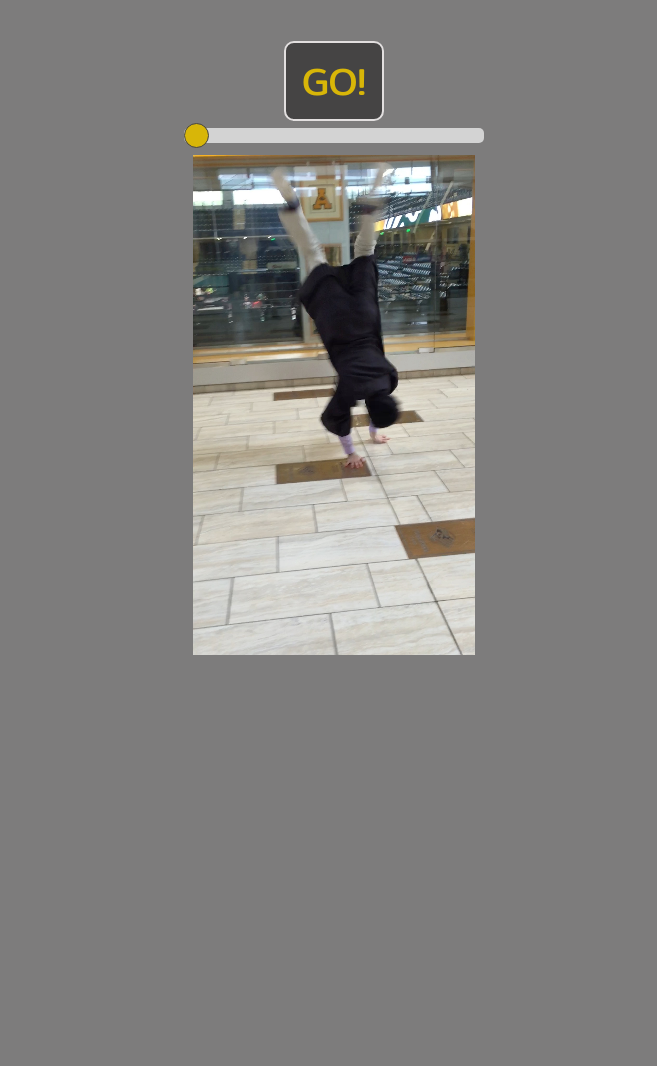
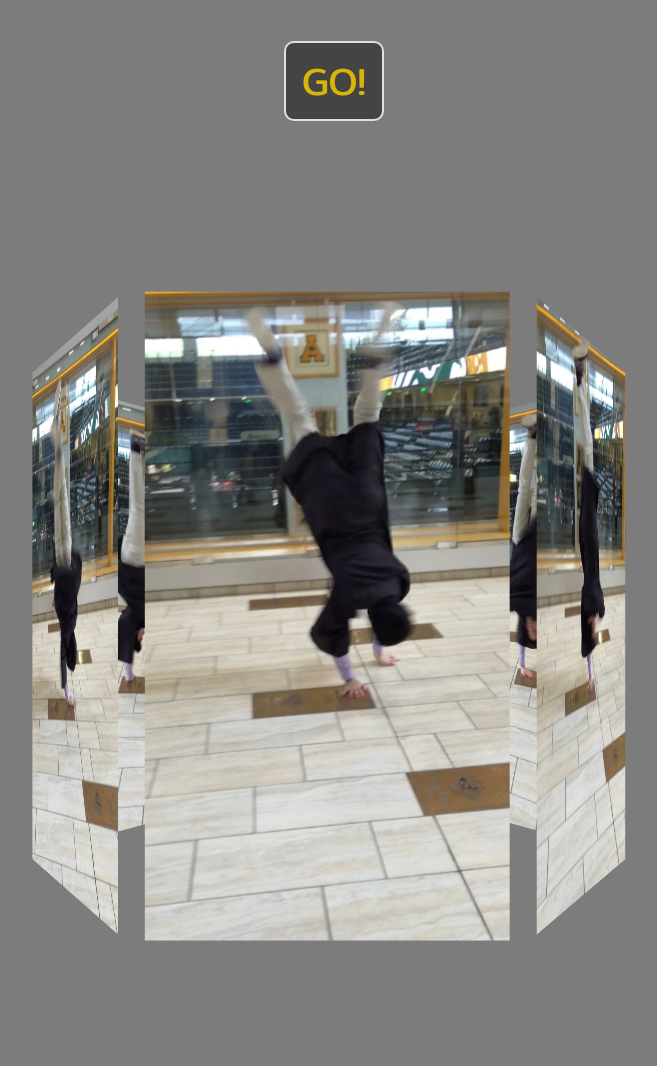
Before and after one commit to bching/personal-website, a website: page index.ejs in a window 1280 px wide. Shown: the part 1120-2186 px from the top of the page, without its empty margins (306-963 px from the left). Before the commit the page ends 2015 px from the top, so only its background shows below. Drawn offline with nearby package versions, Linux system fonts and the light colour scheme; files that its build step writes are made by us from their sources.

Commit message:
wip card flip carousel

```diff
--- a/assets/css/main.css
+++ b/assets/css/main.css
@@ -635,18 +635,50 @@ nav {
   margin: auto;
 }
 
-/* .play-button:focus {
-  outline: 2px dashed #fff;
-} */
+.scene {
+  /* width: 210px;
+  height: 140px; */
+  width: 300px;
+  height: 500px;
+  position: relative;
+  perspective: 1000px;
+  margin-bottom: 200px;
+}
 
-/* .play-button:hover {
-  transform: scale(1.1);
-  cursor: pointer;
-} */
+.carousel {
+  width: 100%;
+  height: 100%;
+  position: absolute;
+  transform-style: preserve-3d;
+}
 
-/* .play-button:hover svg {
-  transform: scale(1.1);
-} */
+.carousel__cell {
+  position: absolute;
+  /* width: 190px;
+  height: 120px; */
+  /* width: 1080px;
+  height: 1920px; */
+  width: 270px;
+  height: 480px;
+  left: 10px;
+  top: 10px;
+}
+
+/* r = 0.5 width of panel / tan(0.5 arc of each panel) */
+/* r is center distance to middle of each panel */
+/* .carousel__cell:nth-child(1) { transform: rotateY(  0deg); }
+.carousel__cell:nth-child(2) { transform: rotateY( 60deg); }
+.carousel__cell:nth-child(3) { transform: rotateY(120deg); }
+.carousel__cell:nth-child(4) { transform: rotateY(180deg); }
+.carousel__cell:nth-child(5) { transform: rotateY(240deg); }
+.carousel__cell:nth-child(6) { transform: rotateY(300deg); } */
+
+.carousel__cell:nth-child(1) { transform: rotateY(  0deg) translateZ(260px); }
+.carousel__cell:nth-child(2) { transform: rotateY( 60deg) translateZ(260px); }
+.carousel__cell:nth-child(3) { transform: rotateY(120deg) translateZ(260px); }
+.carousel__cell:nth-child(4) { transform: rotateY(180deg) translateZ(260px); }
+.carousel__cell:nth-child(5) { transform: rotateY(240deg) translateZ(260px); }
+.carousel__cell:nth-child(6) { transform: rotateY(300deg) translateZ(260px); }
 
 .slider-wrapper{
   width: 300px;
--- a/index.ejs
+++ b/index.ejs
@@ -85,7 +85,7 @@
 
 
       <!-- Dance Range Slider -->
-      <div class="fade-in-wrapper">
+      <!-- <div class="fade-in-wrapper">
         <div class="fade-in-section">
           <div class="flex-row flex-center" style="padding-bottom: 5px;">
             <button class="play-button" onclick="execDance()">
@@ -98,28 +98,35 @@
             <input type="range" min="1" max="6" value="1" class="slider" id="img-range">
           </div>
           <div class="flex-row flex-center">
-            <!-- <button onclick="nextClip()">
-              <svg width="67" height="120" viewBox="0 0 67 120" fill="none" xmlns="http://www.w3.org/2000/svg">
-                <path
-                  d="M62 109.63V10.3702C62 5.83213 56.4412 3.641 53.3447 6.95863L7.02358 56.5884C5.23062 58.5094 5.23062 61.4906 7.02359 63.4116L53.3447 113.041C56.4412 116.359 62 114.168 62 109.63Z"
-                  fill="#FCFCFC" stroke="black" stroke-width="10" />
-              </svg>
-            </button> -->
             <div>
               <canvas id="canvas">
               </canvas>
             </div>
-            <!-- <button onclick="nextClip()">
-              <svg width="67" height="120" viewBox="0 0 67 120" fill="none" xmlns="http://www.w3.org/2000/svg">
-                <path
-                  d="M5 109.63V10.3702C5 5.83213 10.5588 3.641 13.6553 6.95863L59.9764 56.5884C61.7694 58.5094 61.7694 61.4906 59.9764 63.4116L13.6553 113.041C10.5588 116.359 5 114.168 5 109.63Z"
-                  fill="#FCFCFC" stroke="black" stroke-width="10" />
-              </svg>
-            </button> -->
           </div>
         </div>
       </div>
+    </div> -->
+
+    <div class="fade-in-wrapper">
+      <div class="fade-in-section">
+        <div class="flex-row flex-center" style="padding-bottom: 5px;">
+          <button class="play-button" onclick="execDance()">
+            <span class="h2-style">
+              GO!
+            </span>
+          </button>
+        </div>
+        <div class="flex-row flex-center">
+        </div>
+      </div>
     </div>
+  </div>
+  <div class="flex-row flex-center">
+    <div class="scene">
+      <div class="carousel">
+      </div>
+    </div>
+  </div>
 
     <script type="text/javascript">
       let showingSlideInBubble = false;
@@ -179,38 +186,51 @@
           }
         }
 
+        const carousel = document.getElementsByClassName('carousel')[0];
         function createImages(index) {
           if(index <= clipCounts[currClipIndex]) {
-            console.log('index', index)
+            // console.log('index', index)
             asyncCreateImg(index).then((res) => {
               console.log('push', res)
               images.push(res)
+              const carouselCell = document.createElement("div");
+              carouselCell.className = "carousel__cell";
+              carouselCell.appendChild(res);
+              carousel.appendChild(carouselCell);
               createImages(index + 1);
             });
           }
-          console.log(images)
+          console.log('images',images)
         }
 
         createImages(1);
+        // const carousel = document.getElementsByClassName('carousel')[0];
+        // for(const img of images) {
+        //   const carouselCell = document.createElement("div");
+        //   console.log('img', img)
+        //   carouselCell.className = "carousel__cell";
+        //   carouselCell.appendChild(img);
+        //   carouselCell.appendChild(carouselCell);
+        // }
 
 
-        const image = createImg(currImgIndex);
-        image.addEventListener('load', () => {
-          renderFrame(image);
-        })
+        // const image = createImg(currImgIndex);
+        // image.addEventListener('load', () => {
+        //   renderFrame(image);
+        // })
 
-        const slider = document.getElementById("img-range");
-        slider.oninput = (e) => {
-          if (isDancing) {
-            isDancing = false;
-          }
-          console.log('current num:', e.target.value)
-          currImgIndex = parseInt(e.target.value);
-          const newImage = createImg(currImgIndex);
-          newImage.addEventListener('load', () => {
-            renderFrame(newImage);
-          });
-        };
+        // const slider = document.getElementById("img-range");
+        // slider.oninput = (e) => {
+        //   if (isDancing) {
+        //     isDancing = false;
+        //   }
+        //   console.log('current num:', e.target.value)
+        //   currImgIndex = parseInt(e.target.value);
+        //   const newImage = createImg(currImgIndex);
+        //   newImage.addEventListener('load', () => {
+        //     renderFrame(newImage);
+        //   });
+        // };
       });
 
       let currImgIndex = 1;
@@ -308,17 +328,6 @@
         }
       }
 
-      function nextClip() {
-        const imgRange = document.getElementById('img-range');
-        currClipIndex = currClipIndex + 1;
-        if (currClipIndex > 1) {
-          currClipIndex = 0;
-        }
-        imgRange.max = clipCounts[currClipIndex];
-        currImgIndex = 1;
-        renderFrame();
-      }
-
       function createImg(imgIndex) {
         const image = document.createElement('img');
         image.id = "halo-frame";
@@ -355,50 +364,61 @@
         })
       }
 
-      document.addEventListener("DOMContentLoaded", function () {
-          const posts = document.getElementsByClassName('post-wrapper');
-          if (window.mobileCheck()) {
-            console.log('mobile checked')
-              for (let p of posts) {
-                  // p.addEventListener('touchstart', expandPost, true);
-                  // p.addEventListener('click', togglePost, true);
-              }
-          }
-          else {
-            for (let p of posts) {
-                p.addEventListener('mouseover', expandPost, true);
-                p.addEventListener('mouseleave', shrinkPost, true);
-            }
-          }
-      });
+      // document.addEventListener("DOMContentLoaded", function () {
+      //     const posts = document.getElementsByClassName('post-wrapper');
+      //     if (window.mobileCheck()) {
+      //       console.log('mobile checked')
+      //         for (let p of posts) {
+      //             // p.addEventListener('touchstart', expandPost, true);
+      //             // p.addEventListener('click', togglePost, true);
+      //         }
+      //     }
+      //     else {
+      //       for (let p of posts) {
+      //           p.addEventListener('mouseover', expandPost, true);
+      //           p.addEventListener('mouseleave', shrinkPost, true);
+      //       }
+      //     }
+      // });
 
-      function togglePost(e) {
-          if(!e.target.classList.contains('hover')) {
-              shrinkPost(e);
-              return;
-          }
-          expandPost().bind(this);
-      }
+      // function togglePost(e) {
+      //     if(!e.target.classList.contains('hover')) {
+      //         shrinkPost(e);
+      //         return;
+      //     }
+      //     expandPost().bind(this);
+      // }
 
-      function expandPost(e = null) {
-          console.log('expand')
-          console.log('this:',this)
-          this.classList.add('hover');
-          window.setTimeout(() => {
-              const postText = this.querySelector('div.post-content > p.post-text');
-              postText.style.setProperty('-webkit-line-clamp', 'unset');
-          }, 200);
-      }
-      function shrinkPost(e = null) {
-          if(e && e.target !== this) {
-              return;
-          }
-          this.classList.remove('hover');
-          window.setTimeout(() => {
-              const postText = this.querySelector('div.post-content > p.post-text');
-              postText.style.setProperty('-webkit-line-clamp', '4');
-          }, 200);
-      }
+      // function expandPost(e = null) {
+      //     console.log('expand')
+      //     console.log('this:',this)
+      //     this.classList.add('hover');
+      //     window.setTimeout(() => {
+      //         const postText = this.querySelector('div.post-content > p.post-text');
+      //         postText.style.setProperty('-webkit-line-clamp', 'unset');
+      //     }, 200);
+      // }
+      // function shrinkPost(e = null) {
+      //     if(e && e.target !== this) {
+      //         return;
+      //     }
+      //     this.classList.remove('hover');
+      //     window.setTimeout(() => {
+      //         const postText = this.querySelector('div.post-content > p.post-text');
+      //         postText.style.setProperty('-webkit-line-clamp', '4');
+      //     }, 200);
+      // }
+
+      // function nextClip() {
+      //   const imgRange = document.getElementById('img-range');
+      //   currClipIndex = currClipIndex + 1;
+      //   if (currClipIndex > 1) {
+      //     currClipIndex = 0;
+      //   }
+      //   imgRange.max = clipCounts[currClipIndex];
+      //   currImgIndex = 1;
+      //   renderFrame();
+      // }
 
     </script>
 </body>
```
